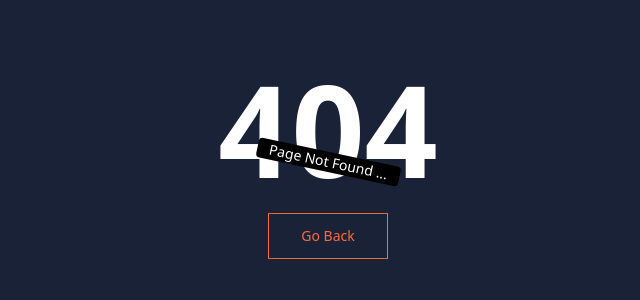
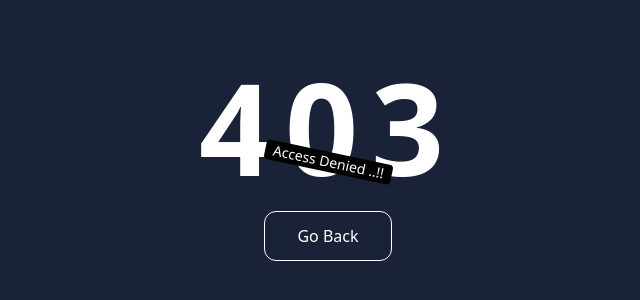
Before and after one commit to BuidlerMurari23/LMS-Frontend, a React (Vite) app: page /denied in a window 1280 px wide. Before the commit this address had no page. Shown: the part 238-538 px from the top of the page, without its empty margins (312-952 px from the left). Built offline with nearby package versions, Linux system fonts and the light colour scheme.

Commit message:
Denied page created to restricted areas

```diff
--- a/src/App.jsx
+++ b/src/App.jsx
@@ -9,6 +9,7 @@
 import Login from './Pages/Login.jsx'
 import CourseList from './Pages/Course/CourseList.jsx'
 import Contact from './Pages/Contact.jsx'
+import Denied from './Pages/Denied.jsx'
 
 function App() {
 
@@ -19,6 +20,7 @@
       <Route path='/' element={<HomePage />} />
       <Route path='/about' element={<AboutUs />} />
       <Route path='/contact' element={<Contact />} />
+      <Route path='/denied' element={<Denied />} />
       <Route path='/courses' element={<CourseList />} />
       <Route path='/signup' element={<Signup />} />
       <Route path='/login' element={<Login />} />
--- /dev/null
+++ b/src/Pages/Denied.jsx
@@ -0,0 +1,24 @@
+import { useNavigate } from "react-router-dom";
+
+
+function Denied(){
+
+    const navigate = useNavigate();
+
+    return(
+        <main className="h-screen w-full flex flex-col justify-center items-center bg-[#1A2238]">
+            <h1 className="text-9xl font-extrabold text-white tracking-widest">
+                403
+            </h1>
+            <div className="absolute bg-black text-white px-2 text-sm rounded rotate-12">
+                Access Denied ..!!
+            </div>
+            <button onClick={() => navigate(-1)} className="mt-5">
+                    <span className="relative block px-8 py-3 text-white bg-[#1A2238] border border-current rounded-xl">Go Back</span>
+            </button>
+        </main>
+    )
+}
+
+
+export default Denied;
--- a/src/Pages/NotFound.jsx
+++ b/src/Pages/NotFound.jsx
@@ -15,7 +15,7 @@
             </div>
             <button className="mt-5">
                 <a className="relative inline-block text-sm font-medium text-[#FF6A3D]  ">
-                    <span onClick={() => navigate(-1)} className="relative block px-8 py-3 bg-[#1A2238] border border-current ">Go Back</span>
+                    <span onClick={() => navigate(-1)} className="relative block px-8 py-3 bg-[#1A2238] border border-current rounded-xl">Go Back</span>
                 </a>
             </button>
         </div>
```
